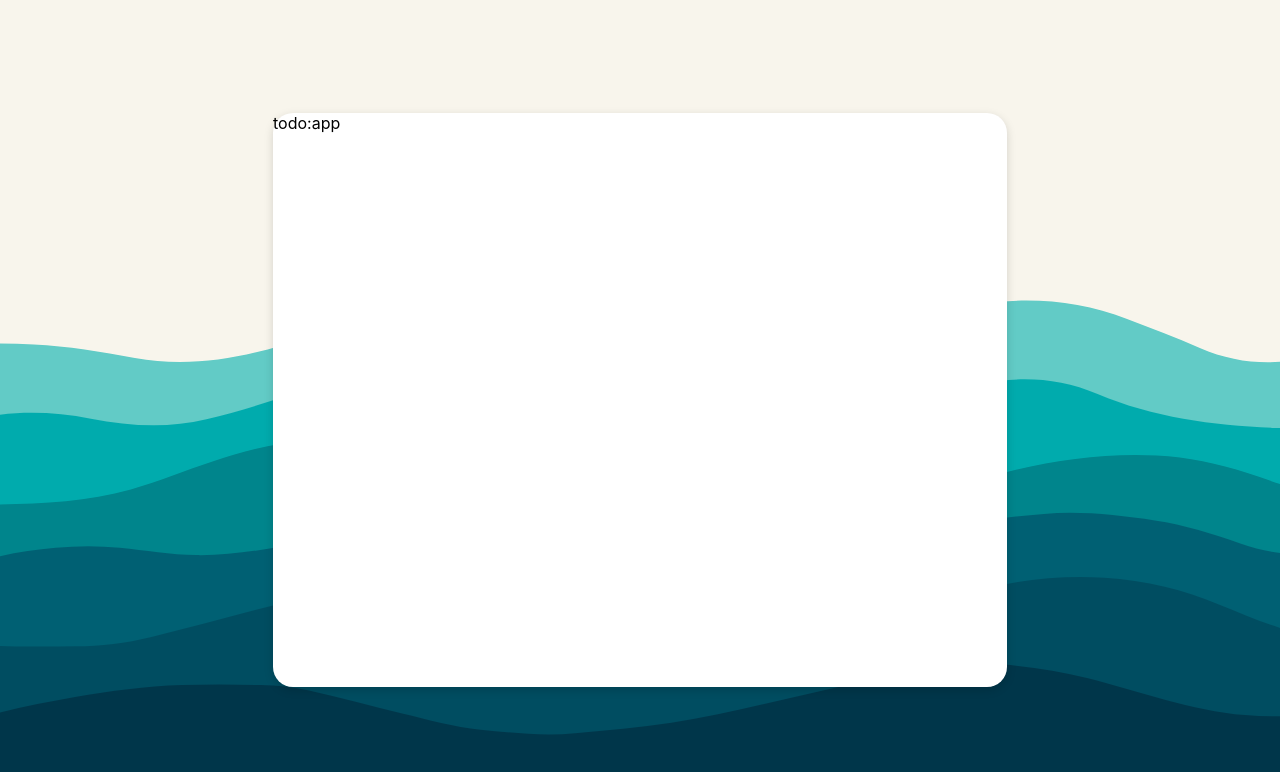
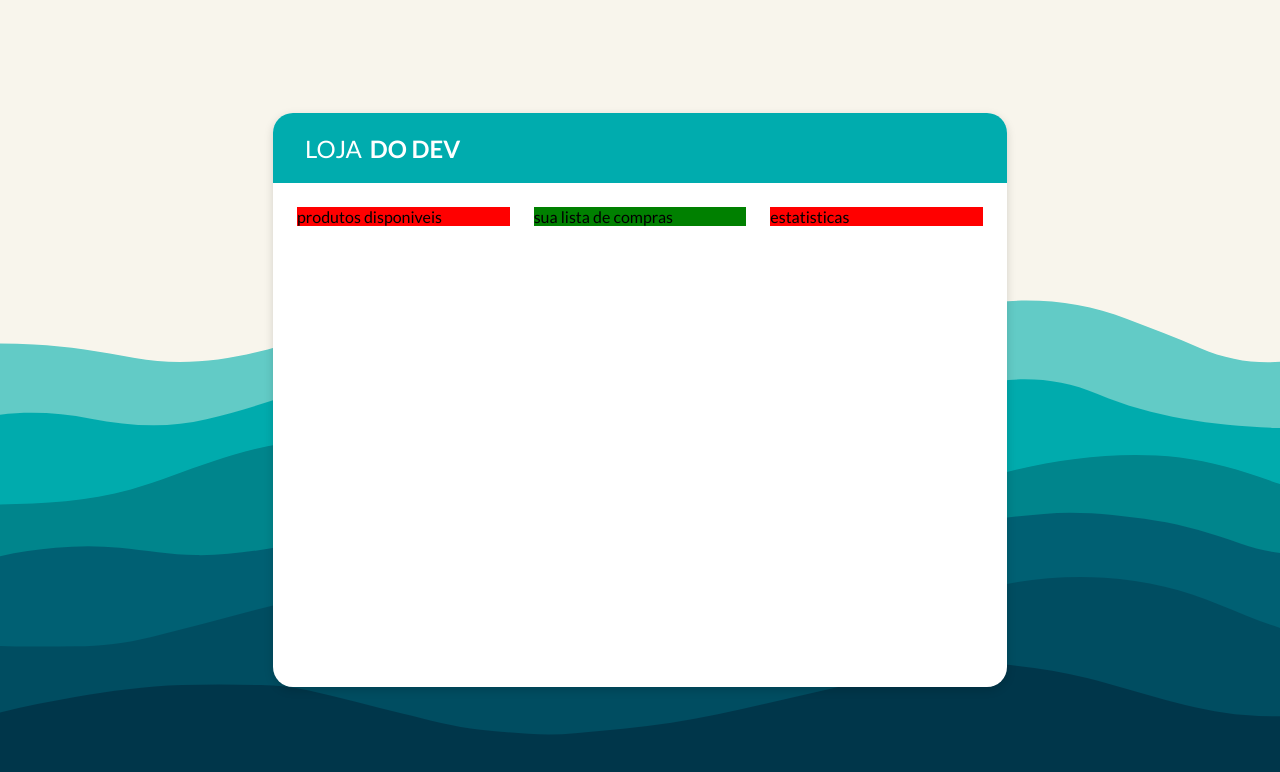
Before and after one commit to valdineiteodoro/Loja-do-Dev, a React (Create React App) app: page / in a window 1280 px wide. Shown: the top 772 px of the page. Built offline with nearby package versions, Linux system fonts and the light colour scheme.

Commit message:
add base layout

```diff
--- a/src/components/App/App.jsx
+++ b/src/components/App/App.jsx
@@ -1,11 +1,25 @@
 import React from "react"
-import { Wrapper, Contanier} from './App.styles'
+import AppContainer from "../AppContainer"
+import AppHeader from "../AppHeader"
+import { Wrapper, Container} from './App.styles'
 
 function App (){
     return <Wrapper>
-        <Contanier>
-            todo:app
-        </Contanier>
+        <Container>
+            <AppHeader/>
+            <AppContainer
+            left={<div style={{backgroundColor:"red"}}>
+                produtos disponiveis
+                   </div>}
+            middle={<div style={{backgroundColor:"green"}}>
+                sua lista de compras
+                    </div>}
+            right={<div style={{backgroundColor:"red"}}>estatisticas
+                    </div>}
+
+            />
+     </Container>
     </Wrapper>
 }
+
 export default App
--- a/src/components/App/App.styles.js
+++ b/src/components/App/App.styles.js
@@ -12,7 +12,7 @@
 justify-content: center;
 align-items: center;
 `
-export const Contanier = styled.div`
+export const Container = styled.div`
 width: 734px;
 height: 574px;
 background-color: #ffffff;
--- /dev/null
+++ b/src/components/AppContainer/AppContainer.jsx
@@ -0,0 +1,16 @@
+import React from "react";
+ import {Wrapper} from "./AppContainer.styles"
+
+
+function AppContainer({ left,middle,right }){
+    return <Wrapper>
+        <div>
+              {left}
+             </div>
+        <div> {middle}
+             </div>
+        <div> {right}
+             </div>
+    </Wrapper>
+ }
+ export default AppContainer
--- /dev/null
+++ b/src/components/AppContainer/AppContainer.styles.js
@@ -0,0 +1,12 @@
+import styled from "styled-components";
+
+
+export const Wrapper = styled.main`
+
+    display: grid;
+    grid-template-columns: repeat(3, 1fr);
+    grid-column-gap:24px ;
+
+    padding: 24px;
+
+`
--- /dev/null
+++ b/src/components/AppContainer/index.js
@@ -0,0 +1 @@
+export {default} from "./AppContainer"
--- /dev/null
+++ b/src/components/AppHeader/AppHeader.jsx
@@ -0,0 +1,11 @@
+import React from "react";
+import {Wrapper} from "./AppHeader.styles"
+
+function AppHeader(){
+    return <Wrapper>
+       LOJA
+       <span>
+       DO DEV  </span>
+    </Wrapper>
+}
+export default AppHeader
--- /dev/null
+++ b/src/components/AppHeader/AppHeader.styles.js
@@ -0,0 +1,21 @@
+import styled from "styled-components";
+
+
+export const Wrapper = styled.header`
+height: 70px;
+
+background-color: #00ACAE;
+color: #FFFFFF;
+
+font-size: 24px;
+border-top-right-radius:20px ;
+border-top-left-radius: 20px;
+display: flex;
+align-items: center;
+padding: 0 32px;
+
+span {
+    font-weight: 700;
+    margin-left: 8px;
+}
+`
--- /dev/null
+++ b/src/components/AppHeader/index.js
@@ -0,0 +1 @@
+export { default} from "./AppHeader"
--- a/src/index.css
+++ b/src/index.css
@@ -1,13 +1,11 @@
-body {
+
+@import url('https://fonts.googleapis.com/css2?family=Lato:wght@400;700;900&display=swap');
+
+*{
   margin: 0;
-  font-family: -apple-system, BlinkMacSystemFont, 'Segoe UI', 'Roboto', 'Oxygen',
-    'Ubuntu', 'Cantarell', 'Fira Sans', 'Droid Sans', 'Helvetica Neue',
-    sans-serif;
-  -webkit-font-smoothing: antialiased;
-  -moz-osx-font-smoothing: grayscale;
+  padding: 0;
+  box-sizing: border-box;
 }
-
-code {
-  font-family: source-code-pro, Menlo, Monaco, Consolas, 'Courier New',
-    monospace;
-}
+ body{
+  font-family: 'lato','sans-serif';
+ }
```
